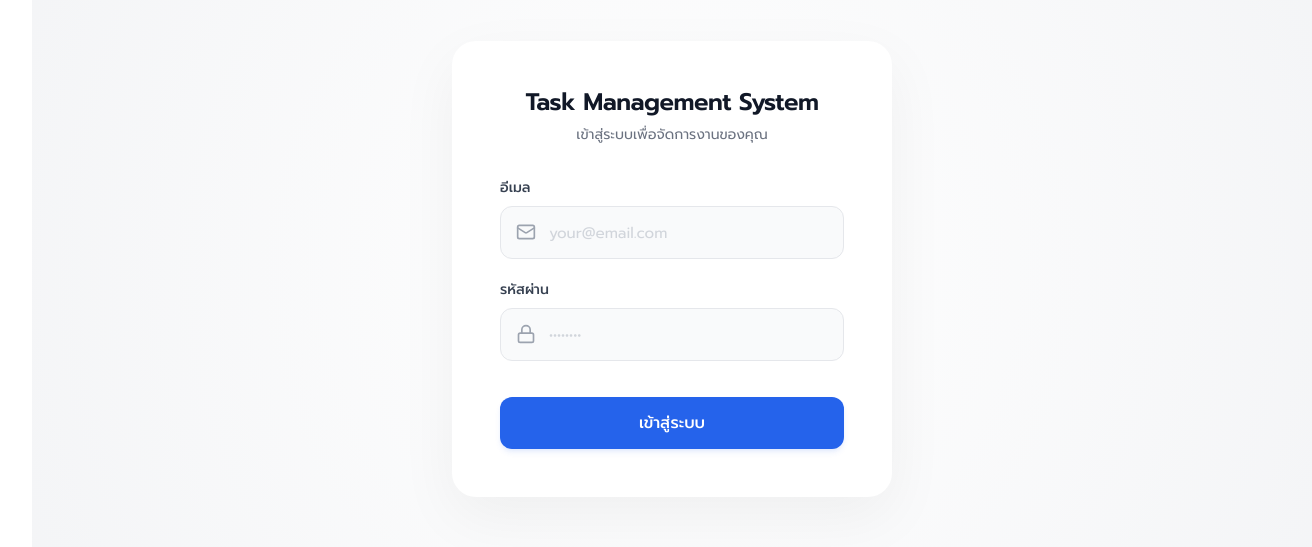
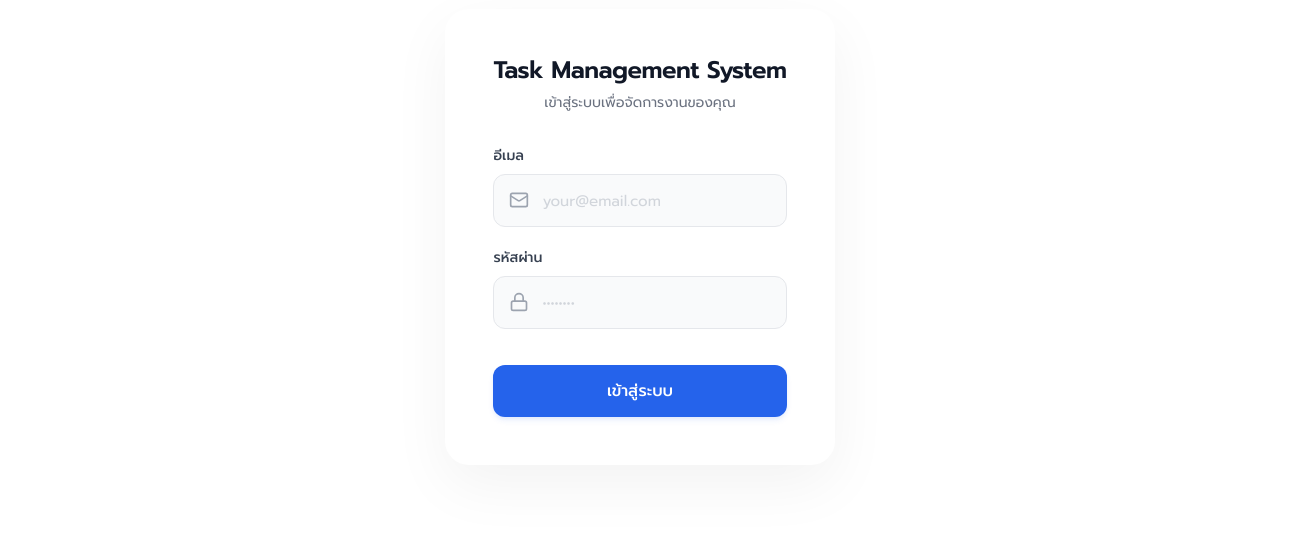
Before and after one commit to IceEz555/Intern-task-management, a React (Vite) app in the folder task-frontend/: page /login in a window 1280 px wide. Shown: the part 163-710 px from the top of the page, 1312 px wide, since content can reach past the window. Built offline with nearby package versions, Linux system fonts and the light colour scheme.

Commit message:
feat: Add login page component and its associated styles

```diff
--- a/task-frontend/src/assets/styles/LoginPage.css
+++ b/task-frontend/src/assets/styles/LoginPage.css
@@ -13,14 +13,11 @@ body {
 
 /* 1. ฉากหลัง */
 .login-container {
-  height: 100vh;
-  width: 100vw;
+  height: 100%;
+  width: 100%;
   display: flex;
   align-items: center;
   justify-content: center;
-  /* สีพื้นหลังเทาอมฟ้า สะอาดตา (Minimal Style) */
-  background-color: #f3f4f6;
-  background-image: radial-gradient(circle at 50% 50%, #ffffff 0%, #f3f4f6 100%);
 }
 
 /* 2. พระเอกของเรา: เปลี่ยน Wrapper ให้เป็นการ์ดสีขาว */
--- a/task-frontend/src/page/Login.jsx
+++ b/task-frontend/src/page/Login.jsx
@@ -32,7 +32,8 @@ export function Login() {
 };
 
     return (
-    <div className="login-container">
+        <>
+        <div className="login-container">
     <div className="login-wrapper">
         {/* Logo & Title */}
         <div className="header">
@@ -101,5 +102,7 @@ export function Login() {
             </div>
         </div>
     </div>
+        </>
+
     );
 }
```
